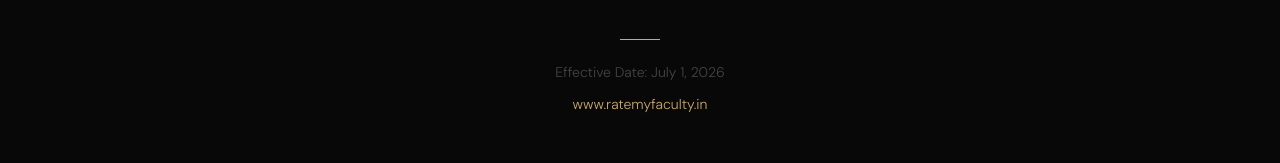
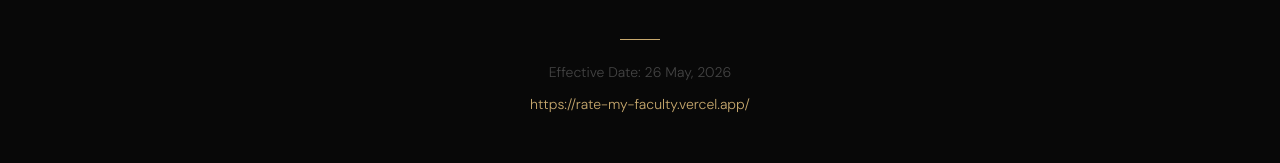
Before and after one commit to jj5585/Rate-My-Faculty, a Next.js app: page /terms in a window 1280 px wide. Shown: the part 291-454 px from the top of the page. Built offline with nearby package versions, Linux system fonts and the light colour scheme; a web font is replaced by a local one.

Commit message:
Added comprehensive Terms of Use page with legal clauses updated updated

```diff
--- a/src/app/terms/page.tsx
+++ b/src/app/terms/page.tsx
@@ -112,9 +112,9 @@ export default function TermsPage() {
             Terms of <span style={{ fontStyle: "italic" }}>Use</span>
           </h1>
           <div style={{ width: "40px", height: "1px", background: "#c8a96e", margin: "0 auto 20px" }} />
-          <p className="dmsans" style={{ fontSize: "14px", color: "#444", marginBottom: "6px" }}>Effective Date: July 1, 2026</p>
+          <p className="dmsans" style={{ fontSize: "14px", color: "#444", marginBottom: "6px" }}>Effective Date: 26 May, 2026</p>
           <p className="dmsans" style={{ fontSize: "14px", color: "#333" }}>
-            <a href="https://www.ratemyfaculty.in" style={{ color: "#c8a96e", textDecoration: "none" }}>www.ratemyfaculty.in</a>
+            <a href="https://rate-my-faculty.vercel.app/" style={{ color: "#c8a96e", textDecoration: "none" }}>https://rate-my-faculty.vercel.app/</a>
           </p>
         </header>
 
@@ -504,7 +504,7 @@ export default function TermsPage() {
               </a>
             </p>
             <p style={{ marginBottom: "6px" }}>
-              Website: <a href="https://rate-my-faculty.vercel.app/" style={{ color: "#c8a96e", textDecoration: "none" }}>www.ratemyfaculty.in</a>
+              Website: <a href="rate-my-faculty.vercel.app/" style={{ color: "#c8a96e", textDecoration: "none" }}>rate-my-faculty.vercel.app/</a>
             </p>
           </div>
           <p>For urgent legal matters, including court summons, data subject access requests, and copyright infringement notices, please use the above email with an appropriately descriptive subject line. The Company aims to respond to all formal legal correspondence within fourteen (14) business days.</p>
```
